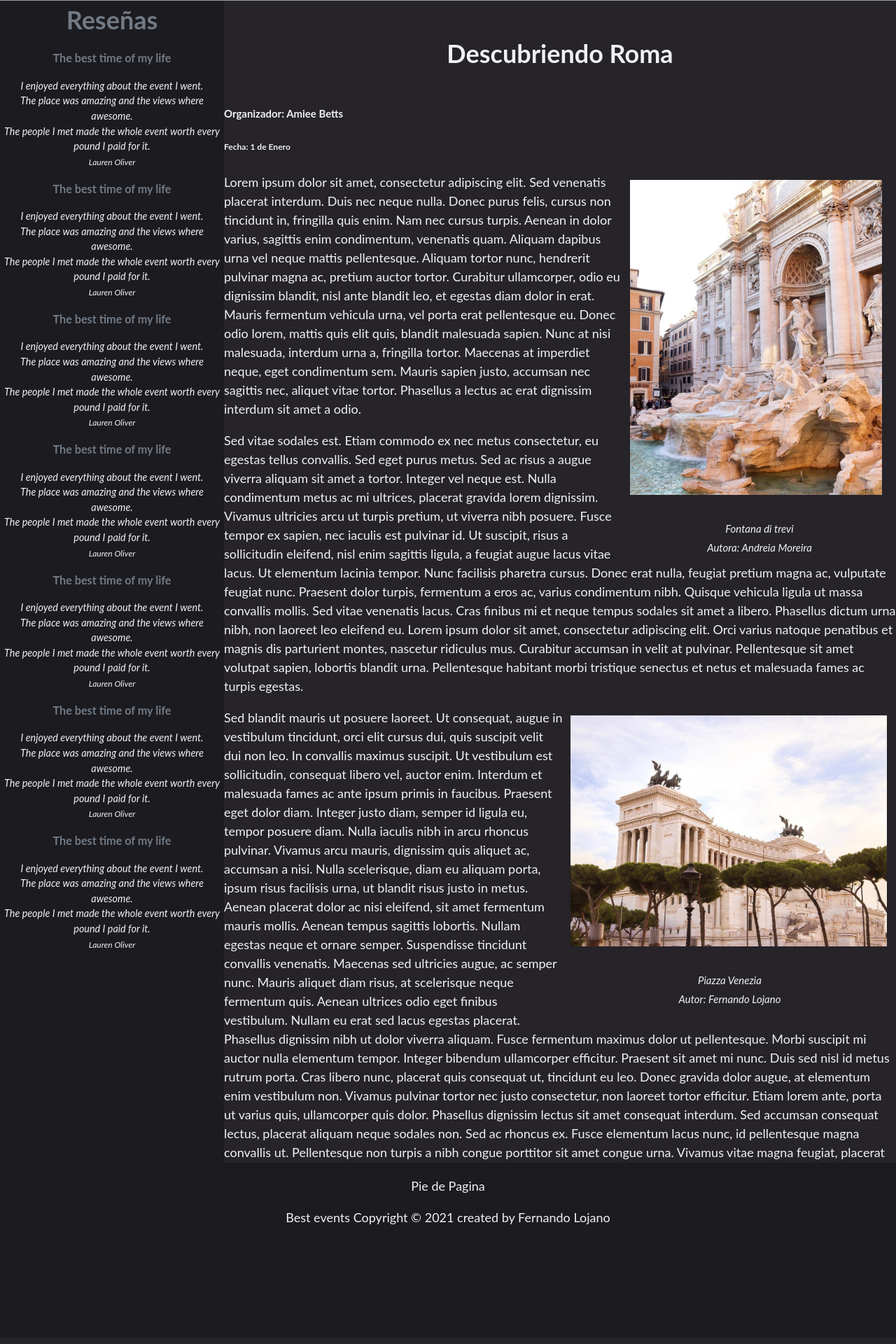
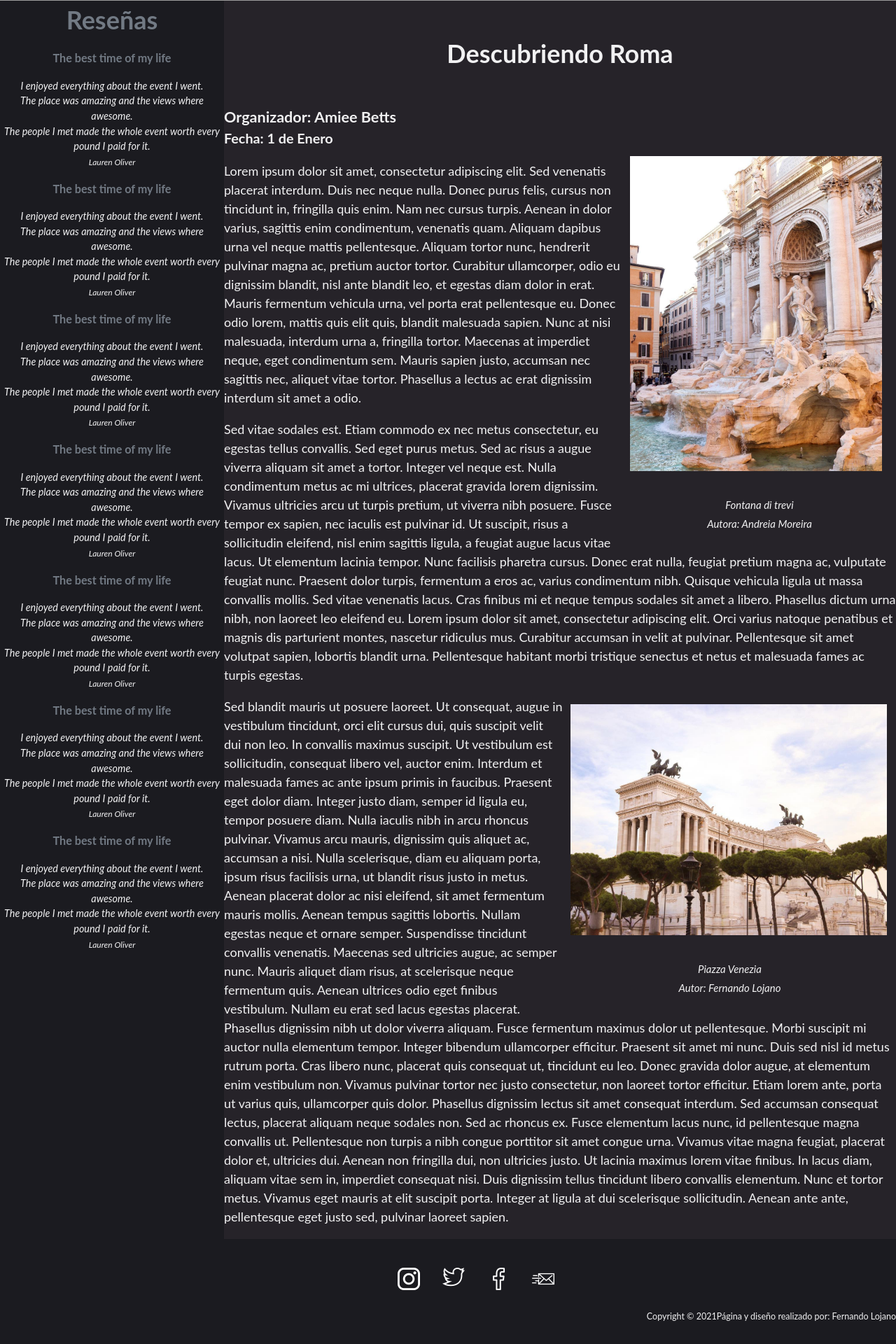
Before and after one commit to fernandolojano/SIBW, a PHP site: page /evento.html in a window 1280 px wide. Shown: the part 923-2843 px from the top of the page at 70% size. Before the commit the page ends 2672 px from the top, so only its background shows below. Run offline with PHP 8.4, Linux system fonts and the light colour scheme; grey boxes are pictures that could not be loaded.

Commit message:
Only fix mainpage left

```diff
--- a/Practica 1/Web/evento.html
+++ b/Practica 1/Web/evento.html
@@ -179,18 +179,25 @@
 
 
   <footer class="footer">
-  Pie de Pagina
+  	<section>
+  		<nav>
+			<ul>
+				<li><img src="imgs/instagram.png"><a href=""></a></li>
+				<li><img src="imgs/twitter.png"><a href=""></a></li>
+				<li><img src="imgs/facebook.png"><a href=""></a></li>
+				<li><img src="imgs/mail-send.png"><a href=""></a></li>
+			</ul>
+		</nav>
+  	</section>
 
-  <p>Best events Copyright &copy; 2021 created by Fernando Lojano</p>
-</footer>
-
+  	<footer>
+  		<p>Copyright &copy; 2021 </p>
+  		<p> Página y diseño realizado por: Fernando Lojano</p>
+  	</footer>
 
 
 
 </div>
-<!--
-  <div class="five">Five</div>
-  <div class="six">Six</div>
--->
+
 </body>
 </html>
--- a/Practica 1/Web/style.css
+++ b/Practica 1/Web/style.css
@@ -81,28 +78,28 @@ display: grid;
 	z-index:4;
 	grid-column: 1 / 5;
 	grid-row: 10 / 25;
-	/*border: double 2px #000000;*/
+	border: double 2px #000000;
 
 }
 
 
 .asideBar{
   grid-column:1 / 3;
-  grid-row: 36 / 75;
+  grid-row: 36 / 74;
   /*border: double 2px #943126;*/
 }
 
 
 .events {
   grid-column: 3/ 9;
-  grid-row: 36 / 75;
+  grid-row: 36 / 74;
   /*border: double 2px #943126;*/
 }
 
 
 .footer {
   grid-column: 1 / 9;
-  grid-row: 70 / 80;
+  grid-row: 74 / 80;
   /*border: double 2px #943126;*/
 }
 
@@ -409,7 +396,7 @@ Diseño Pie de página
 
 .footer {
 	clear: both;
-	padding: 20px;
+	font-size: 25px;
 	margin:0;
 	color:#f1f1f2;
 	background-color: #1b1b20;
@@ -417,11 +404,37 @@ Diseño Pie de página
 }
 
 
+.footer img {
+	transform: scale(0.5);
+}
 
+.footer ul {
 
+	margin-top:0%;
+	margin-left: 40%;
+}
 
+.footer li {
+	float: left;
+	display: inline;
+	padding: 0 0px 0 0px;
 
+}
 
+.footer footer {
+
+	float:right;
+	margin-top: 65px;
+    display: flex;
+    justify-content: center;
+    align-items: center;
+
+}
+
+.footer p {
+
+  font-size: 0.5em;
+}
 
 
 
@@ -440,14 +453,14 @@ Apartados adicionales de diseño de eventos
 	text-align: center;
 }
 
-#descriptionContent h5 .printContent h5{
+#descriptionContent h5, .printContent h5{
 	margin:0;
-	font-size: 150%;
+	font-size: 120%;
 }
 
-#descriptionContent h6 .printContent h6{
+#descriptionContent h6,  .printContent h6{
 	margin:0;
-	font-size: 125%;
+	font-size: 110%;
 }
 
 
```
Also changed, not shown: other parts of Practica 1/Web/style.css (+21 -34 lines), Practica 1/Web/evento_imprimir.html (+37 -12 lines), Practica 1/Web/portada.html (+21 -10 lines), Practica 1/Web/imgs/facebook.png (added), Practica 1/Web/imgs/instagram.png (added), Practica 1/Web/imgs/mail-send.png (added), Practica 1/Web/imgs/twitter.png (added).
